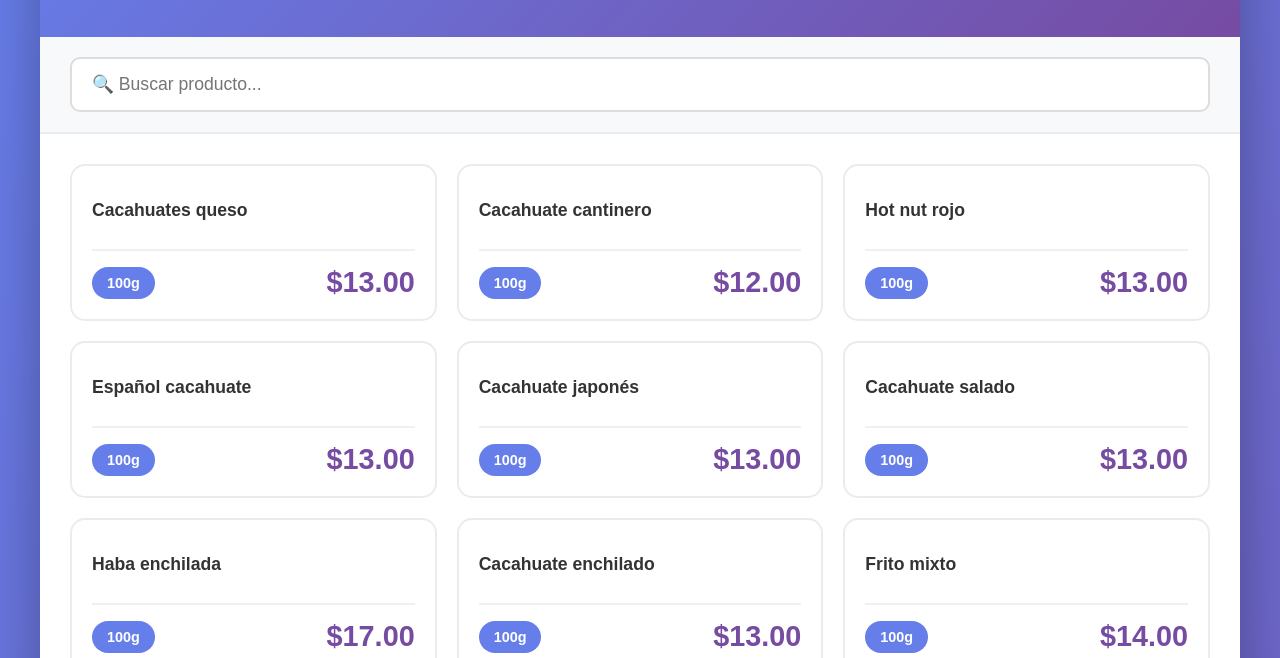
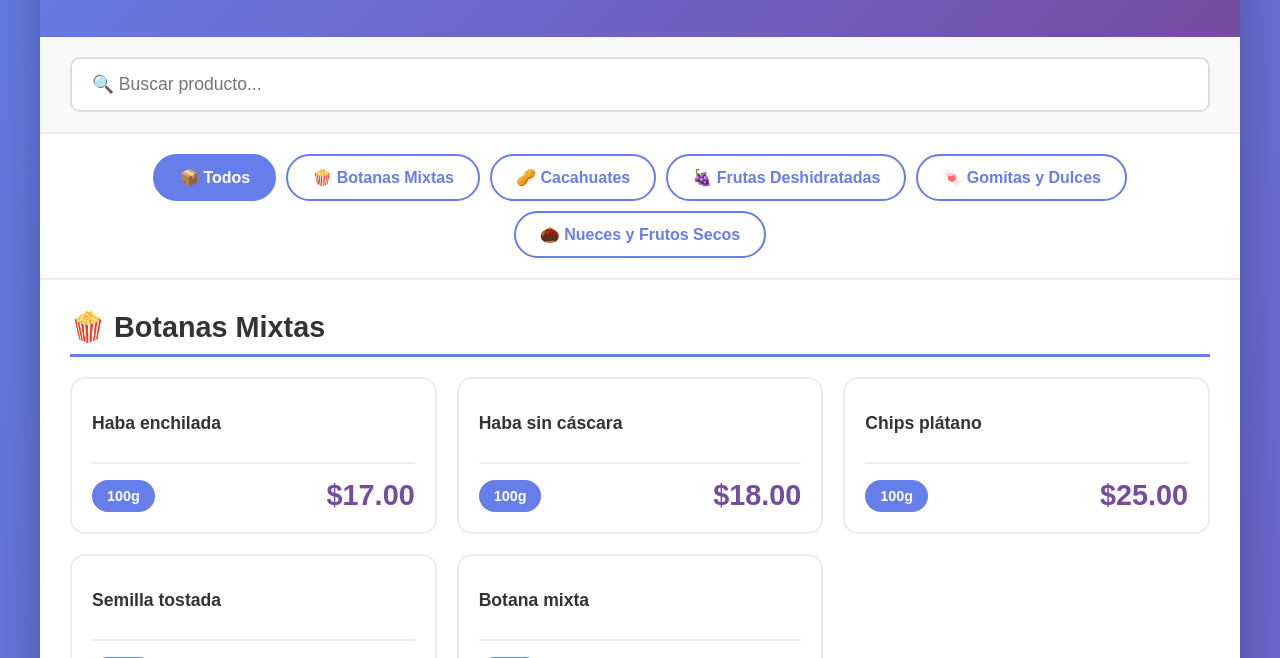
Before and after one commit to Oscar-Wayne/lista-precios, a plain HTML site: page index.html in a window 1280 px wide. Shown: the part 142-800 px from the top of the page. Drawn offline with Linux system fonts and the light colour scheme.

Commit message:
Add category filtering and improved product display in index.html

```diff
--- a/index.html
+++ b/index.html
@@ -66,11 +66,60 @@
             box-shadow: 0 0 0 3px rgba(102, 126, 234, 0.1);
         }
 
+        .categories {
+            display: flex;
+            flex-wrap: wrap;
+            gap: 10px;
+            padding: 20px 30px;
+            background: #fff;
+            border-bottom: 2px solid #e9ecef;
+            justify-content: center;
+        }
+
+        .category-btn {
+            padding: 12px 24px;
+            border: 2px solid #667eea;
+            background: white;
+            color: #667eea;
+            border-radius: 25px;
+            cursor: pointer;
+            font-weight: bold;
+            transition: all 0.3s;
+            font-size: 1em;
+        }
+
+        .category-btn:hover {
+            background: #667eea;
+            color: white;
+            transform: translateY(-2px);
+            box-shadow: 0 5px 15px rgba(102, 126, 234, 0.3);
+        }
+
+        .category-btn.active {
+            background: #667eea;
+            color: white;
+        }
+
+        .category-section {
+            padding: 30px;
+        }
+
+        .category-title {
+            font-size: 1.8em;
+            color: #333;
+            margin-bottom: 20px;
+            padding-bottom: 10px;
+            border-bottom: 3px solid #667eea;
+            display: flex;
+            align-items: center;
+            gap: 10px;
+        }
+
         .products-grid {
             display: grid;
             grid-template-columns: repeat(auto-fill, minmax(280px, 1fr));
             gap: 20px;
-            padding: 30px;
+            margin-bottom: 40px;
         }
 
         .product-card {
@@ -134,10 +183,22 @@
                 font-size: 1.8em;
             }
 
+            .categories {
+                padding: 15px;
+            }
+
+            .category-btn {
+                padding: 10px 18px;
+                font-size: 0.9em;
+            }
+
             .products-grid {
                 grid-template-columns: repeat(auto-fill, minmax(250px, 1fr));
                 gap: 15px;
-                padding: 20px;
+            }
+
+            .category-section {
+                padding: 20px 15px;
             }
         }
 
@@ -151,7 +212,7 @@
                 box-shadow: none;
             }
 
-            .search-box {
+            .search-box, .categories {
                 display: none;
             }
 
@@ -172,7 +233,10 @@
             <input type="text" id="searchInput" placeholder="🔍 Buscar producto...">
         </div>
 
-        <div class="products-grid" id="productsGrid"></div>
+        <div class="categories" id="categories"></div>
+
+        <div id="productsContainer"></div>
+
         <div class="no-results" id="noResults" style="display: none;">
             No se encontraron productos
         </div>
@@ -180,88 +244,162 @@
 
     <script>
         const productos = [
-            { producto: "Cacahuates queso", precio: 13 },
-            { producto: "Cacahuate cantinero", precio: 12.00 },
-            { producto: "Hot nut rojo", precio: 13.00 },
-            { producto: "Español cacahuate", precio: 13.00 },
-            { producto: "Cacahuate japonés", precio: 13.00 },
-            { producto: "Cacahuate salado", precio: 13.00 },
-            { producto: "Haba enchilada", precio: 17.00 },
-            { producto: "Cacahuate enchilado", precio: 13.00 },
-            { producto: "Frito mixto", precio: 14.00 },
-            { producto: "Cacahuate habanero", precio: 13.00 },
-            { producto: "Cacahuate con ajo", precio: 14.00 },
-            { producto: "Haba sin cáscara", precio: 18 },
-            { producto: "Tostado tipo cacahuate", precio: 12.00 },
-            { producto: "Cacahuate garapiñado", precio: 12.00 },
-            { producto: "Gomitas surtidas", precio: 26.00 },
-            { producto: "Arándano enchilado", precio: 21.00 },
-            { producto: "Fruta mixta picada", precio: 21.00 },
-            { producto: "Nuez de la india con sal", precio: 43.00 },
-            { producto: "Pistache", precio: 38.00 },
-            { producto: "Nuez mitad", precio: 35.00 },
-            { producto: "Uva pasa nacional", precio: 14.00 },
-            { producto: "Ciruela pasa c/hueso", precio: 17.00 },
-            { producto: "Nuez garapiñada", precio: 35.00 },
-            { producto: "Chips plátano", precio: 25.00 },
-            { producto: "Semilla tostada", precio: 19.00 },
-            { producto: "Botana mixta", precio: 25.00 },
-            { producto: "Almendra entera natural", precio: 31.00 },
-            { producto: "Manguitos goma", precio: 17.00 },
-            { producto: "Lombriz neón", precio: 17.00 },
-            { producto: "Ositos enchilados", precio: 17.00 },
-            { producto: "Caramelo acidito", precio: 19.00 },
-            { producto: "Moritas del bosque", precio: 20.00 },
-            { producto: "Picafresa", precio: 23.00 },
-            { producto: "Mangomita", precio: 17.00 },
-            { producto: "Arándano cimarrón", precio: 20.00 },
-            { producto: "Cherry sours", precio: 18.00 },
-            { producto: "Lombrices gomita", precio: 17.00 },
-            { producto: "Gotitas lucky", precio: 17.00 },
-            { producto: "Ositos gomita", precio: 17.00 },
-            { producto: "Naranja enchilada", precio: 17.00 },
-            { producto: "Rebanada sandía", precio: 20.00 },
-            { producto: "Aros durazno", precio: 17.00 },
-            { producto: "Frutitas gomita", precio: 17.00 },
-            { producto: "Tiburón gomita", precio: 17.00 },
-            { producto: "Pingüinos gomita", precio: 20.00 },
-            { producto: "Dientes", precio: 20.00 }
+            // Cacahuates
+            { producto: "Cacahuates queso", precio: 13.00, categoria: "Cacahuates" },
+            { producto: "Cacahuate cantinero", precio: 12.00, categoria: "Cacahuates" },
+            { producto: "Hot nut rojo", precio: 13.00, categoria: "Cacahuates" },
+            { producto: "Cacahuate japonés", precio: 13.00, categoria: "Cacahuates" },
+            { producto: "Cacahuate salado", precio: 13.00, categoria: "Cacahuates" },
+            { producto: "Cacahuate enchilado", precio: 13.00, categoria: "Cacahuates" },
+            { producto: "Frito mixto", precio: 14.00, categoria: "Cacahuates" },
+            { producto: "Cacahuate habanero", precio: 13.00, categoria: "Cacahuates" },
+            { producto: "Cacahuate con ajo", precio: 14.00, categoria: "Cacahuates" },
+            { producto: "Cacahuate garapiñado", precio: 12.00, categoria: "Cacahuates" },
+            { producto: "Español cacahuate", precio: 13.00, categoria: "Cacahuates" },
+            { producto: "Tostado tipo cacahuate", precio: 12.00, categoria: "Cacahuates" },
+
+            // Botanas Mixtas
+            { producto: "Haba enchilada", precio: 17.00, categoria: "Botanas Mixtas" },
+            { producto: "Haba sin cáscara", precio: 18, categoria: "Botanas Mixtas" },
+            { producto: "Chips plátano", precio: 25.00, categoria: "Botanas Mixtas" },
+            { producto: "Semilla tostada", precio: 19.00, categoria: "Botanas Mixtas" },
+            { producto: "Botana mixta", precio: 25.00, categoria: "Botanas Mixtas" },
+
+            // Nueces y Frutos Secos
+            { producto: "Nuez de la india con sal", precio: 43.00, categoria: "Nueces y Frutos Secos" },
+            { producto: "Pistache", precio: 38.00, categoria: "Nueces y Frutos Secos" },
+            { producto: "Nuez mitad", precio: 35.00, categoria: "Nueces y Frutos Secos" },
+            { producto: "Nuez garapiñada", precio: 35.00, categoria: "Nueces y Frutos Secos" },
+            { producto: "Almendra entera natural", precio: 31.00, categoria: "Nueces y Frutos Secos" },
+
+            // Frutas Deshidratadas
+            { producto: "Arándano enchilado", precio: 21.00, categoria: "Frutas Deshidratadas" },
+            { producto: "Fruta mixta picada", precio: 21.00, categoria: "Frutas Deshidratadas" },
+            { producto: "Uva pasa nacional", precio: 14.00, categoria: "Frutas Deshidratadas" },
+            { producto: "Ciruela pasa c/hueso", precio: 17.00, categoria: "Frutas Deshidratadas" },
+            { producto: "Arándano cimarrón", precio: 20.00, categoria: "Frutas Deshidratadas" },
+            { producto: "Naranja enchilada", precio: 17.00, categoria: "Frutas Deshidratadas" },
+
+            // Gomitas y Dulces
+            { producto: "Gomitas surtidas", precio: 26.00, categoria: "Gomitas y Dulces" },
+            { producto: "Manguitos goma", precio: 17.00, categoria: "Gomitas y Dulces" },
+            { producto: "Lombriz neón", precio: 17.00, categoria: "Gomitas y Dulces" },
+            { producto: "Ositos enchilados", precio: 17.00, categoria: "Gomitas y Dulces" },
+            { producto: "Caramelo acidito", precio: 19.00, categoria: "Gomitas y Dulces" },
+            { producto: "Moritas del bosque", precio: 20.00, categoria: "Gomitas y Dulces" },
+            { producto: "Picafresa", precio: 23.00, categoria: "Gomitas y Dulces" },
+            { producto: "Mangomita", precio: 17.00, categoria: "Gomitas y Dulces" },
+            { producto: "Cherry sours", precio: 18.00, categoria: "Gomitas y Dulces" },
+            { producto: "Lombrices gomita", precio: 17.00, categoria: "Gomitas y Dulces" },
+            { producto: "Gotitas lucky", precio: 17.00, categoria: "Gomitas y Dulces" },
+            { producto: "Ositos gomita", precio: 17.00, categoria: "Gomitas y Dulces" },
+            { producto: "Rebanada sandía", precio: 20.00, categoria: "Gomitas y Dulces" },
+            { producto: "Aros durazno", precio: 17.00, categoria: "Gomitas y Dulces" },
+            { producto: "Frutitas gomita", precio: 17.00, categoria: "Gomitas y Dulces" },
+            { producto: "Tiburón gomita", precio: 17.00, categoria: "Gomitas y Dulces" },
+            { producto: "Pingüinos gomita", precio: 20.00, categoria: "Gomitas y Dulces" },
+            { producto: "Dientes", precio: 20.00, categoria: "Gomitas y Dulces" }
         ];
 
-        function renderProducts(filteredProducts) {
-            const grid = document.getElementById('productsGrid');
+        const categoryIcons = {
+            "Cacahuates": "🥜",
+            "Botanas Mixtas": "🍿",
+            "Nueces y Frutos Secos": "🌰",
+            "Frutas Deshidratadas": "🍇",
+            "Gomitas y Dulces": "🍬"
+        };
+
+        let activeCategory = "Todos";
+        let searchTerm = "";
+
+        function getCategories() {
+            const cats = [...new Set(productos.map(p => p.categoria))];
+            return ["Todos", ...cats.sort()];
+        }
+
+        function renderCategories() {
+            const categoriesDiv = document.getElementById('categories');
+            const categories = getCategories();
+
+            categoriesDiv.innerHTML = categories.map(cat => `
+                <button class="category-btn ${cat === activeCategory ? 'active' : ''}"
+                        onclick="filterByCategory('${cat}')">
+                    ${categoryIcons[cat] || '📦'} ${cat}
+                </button>
+            `).join('');
+        }
+
+        function filterByCategory(category) {
+            activeCategory = category;
+            renderCategories();
+            renderProducts();
+        }
+
+        function renderProducts() {
+            const container = document.getElementById('productsContainer');
             const noResults = document.getElementById('noResults');
 
-            if (filteredProducts.length === 0) {
-                grid.style.display = 'none';
+            let filtered = productos;
+
+            // Filtrar por búsqueda
+            if (searchTerm) {
+                filtered = filtered.filter(p =>
+                    p.producto.toLowerCase().includes(searchTerm.toLowerCase())
+                );
+            }
+
+            // Filtrar por categoría
+            if (activeCategory !== "Todos") {
+                filtered = filtered.filter(p => p.categoria === activeCategory);
+            }
+
+            if (filtered.length === 0) {
+                container.style.display = 'none';
                 noResults.style.display = 'block';
                 return;
             }
 
-            grid.style.display = 'grid';
+            container.style.display = 'block';
             noResults.style.display = 'none';
 
-            grid.innerHTML = filteredProducts.map(p => `
-                <div class="product-card">
-                    <div class="product-name">${p.producto}</div>
-                    <div class="product-info">
-                        <div class="product-weight">100g</div>
-                        <div class="product-price">$${p.precio.toFixed(2)}</div>
+            // Agrupar por categoría
+            const groupedProducts = {};
+            filtered.forEach(p => {
+                if (!groupedProducts[p.categoria]) {
+                    groupedProducts[p.categoria] = [];
+                }
+                groupedProducts[p.categoria].push(p);
+            });
+
+            // Renderizar por categoría
+            container.innerHTML = Object.keys(groupedProducts).sort().map(categoria => `
+                <div class="category-section">
+                    <h2 class="category-title">
+                        ${categoryIcons[categoria] || '📦'} ${categoria}
+                    </h2>
+                    <div class="products-grid">
+                        ${groupedProducts[categoria].map(p => `
+                            <div class="product-card">
+                                <div class="product-name">${p.producto}</div>
+                                <div class="product-info">
+                                    <div class="product-weight">100g</div>
+                                    <div class="product-price">$${p.precio.toFixed(2)}</div>
+                                </div>
+                            </div>
+                        `).join('')}
                     </div>
                 </div>
             `).join('');
         }
 
-        // Renderizar todos los productos al inicio
-        renderProducts(productos);
+        // Inicializar
+        renderCategories();
+        renderProducts();
 
-        // Búsqueda en tiempo real
+        // Búsqueda
         document.getElementById('searchInput').addEventListener('input', function(e) {
-            const searchTerm = e.target.value.toLowerCase();
-            const filtered = productos.filter(p =>
-                p.producto.toLowerCase().includes(searchTerm)
-            );
-            renderProducts(filtered);
+            searchTerm = e.target.value;
+            renderProducts();
         });
     </script>
 </body>
```
